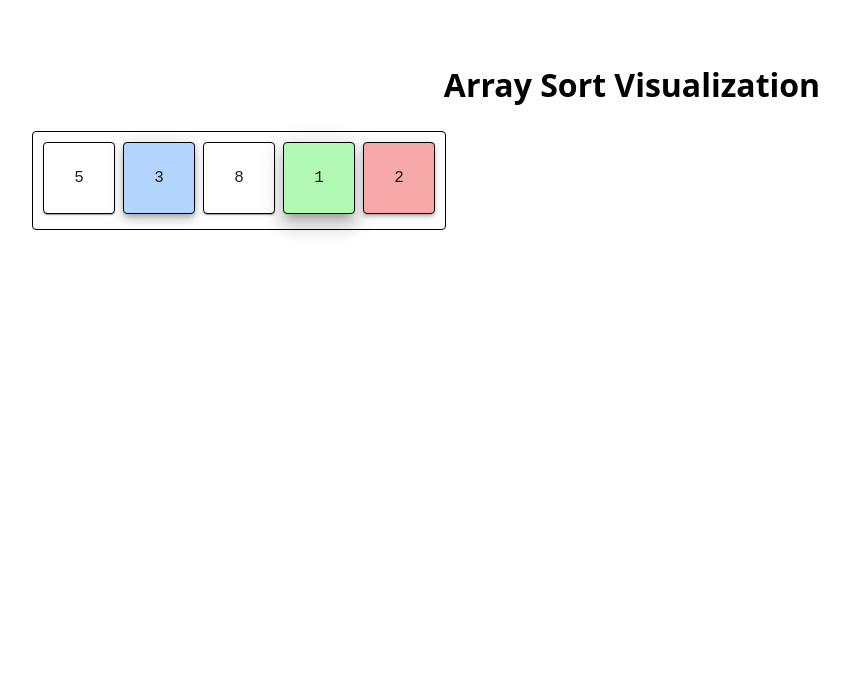
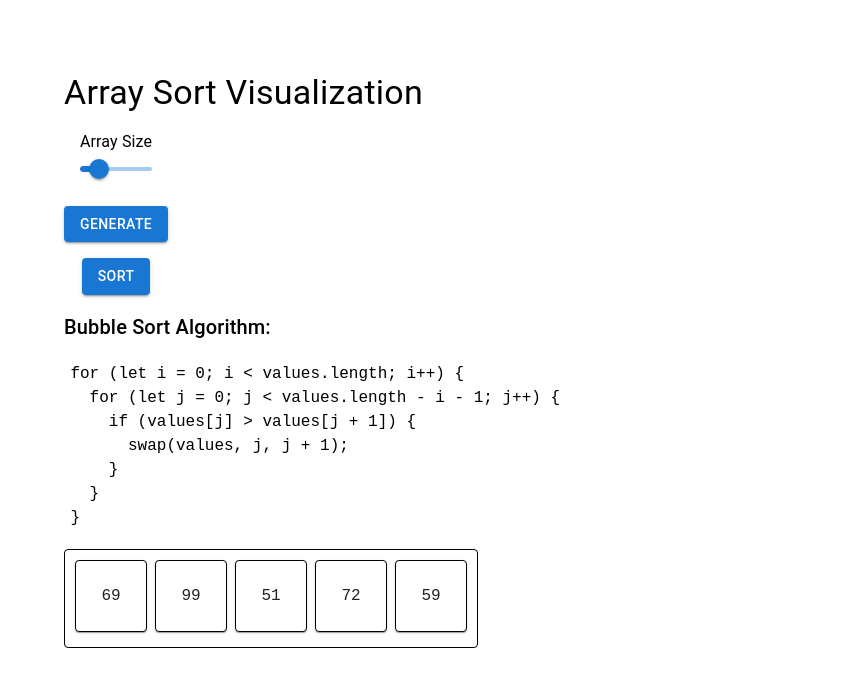
Before and after one commit to jcraver1021/nimbus-labs, a React (Vite) app in the folder app/compsci/: page /algorithms/sort in a window 1280 px wide. Shown: the top 686 px of the page, without its empty margins (8-857 px from the left). Built offline with nearby package versions, Linux system fonts and the light colour scheme.

Commit message:
Adds basic sort visualization (#6)
* Adds basic sort visualization

* fix build

```diff
--- a/app/compsci/src/index.css
+++ b/app/compsci/src/index.css
@@ -28,3 +28,15 @@
   justify-content: center;
   text-align: center;
 }
+
+/* Code display styles */
+
+.code {
+  font-family: 'Source Code Pro', monospace;
+  display: flex;
+  align-items: flex-start;
+  justify-content: center;
+  text-align: left;
+  padding: 0.2em 0.4em;
+  border-radius: 4px;
+}
--- a/app/compsci/src/pages/sort/ArraySort.tsx
+++ b/app/compsci/src/pages/sort/ArraySort.tsx
@@ -1,20 +1,113 @@
+import {useState} from 'react';
+import {Box, Button, Slider, Stack, Typography} from '@mui/material';
+import {type Selection} from '../../common/selection';
 import Array from '../../components/array/Array';
 
+const minArraySize = 1;
+const maxArraySize = 16;
+const defaultArraySize = 5;
+
+function generateRandomArray(size: number): number[] {
+  const arr = [];
+  for (let i = 0; i < size; i++) {
+    arr.push(Math.floor(Math.random() * 100));
+  }
+  return arr;
+}
+
 function ArraySort() {
+  const [arraySize, setArraySize] = useState(defaultArraySize);
+  const [values, setValues] = useState(generateRandomArray(arraySize));
+  const [states, setStates] = useState<Map<number, Selection>>(new Map());
+  const [inTransition, setInTransition] = useState(false);
+
   return (
-    <div>
-      <h1>Array Sort Visualization</h1>
-      <Array
-        values={[5, 3, 8, 1, 2]}
-        states={
-          new Map([
-            [1, 'selected'],
-            [3, 'accepted'],
-            [4, 'rejected'],
-          ])
-        }
-      />
-    </div>
+    <Stack spacing={2} alignItems="flex-start" padding={4}>
+      <Typography variant="h4">Array Sort Visualization</Typography>
+      <Stack spacing={2} alignItems="center">
+        <Box>
+          <Typography>Array Size</Typography>
+          <Slider
+            disabled={inTransition}
+            defaultValue={arraySize}
+            min={minArraySize}
+            max={maxArraySize}
+            onChange={(_e, newValue) => setArraySize(newValue as number)}
+            valueLabelDisplay="auto"
+          />
+        </Box>
+        <Button
+          variant="contained"
+          disabled={inTransition}
+          onClick={() => setValues(generateRandomArray(arraySize))}
+        >
+          Generate
+        </Button>
+        <Button
+          variant="contained"
+          disabled={inTransition}
+          onClick={async () => {
+            setInTransition(true);
+            // Simple Bubble Sort Visualization
+            const arr = [...values];
+            for (let i = 0; i < arr.length; i++) {
+              for (let j = 0; j < arr.length - i - 1; j++) {
+                setStates(
+                  new Map([
+                    [j, 'selected'],
+                    [j + 1, 'selected'],
+                  ])
+                );
+                await new Promise(resolve => setTimeout(resolve, 300));
+                if (arr[j] > arr[j + 1]) {
+                  setStates(
+                    new Map([
+                      [j, 'accepted'],
+                      [j + 1, 'rejected'],
+                    ])
+                  );
+                  await new Promise(resolve => setTimeout(resolve, 300));
+                  const temp = arr[j];
+                  arr[j] = arr[j + 1];
+                  arr[j + 1] = temp;
+                  setValues([...arr]);
+                  await new Promise(resolve => setTimeout(resolve, 300));
+                } else {
+                  setStates(
+                    new Map([
+                      [j, 'rejected'],
+                      [j + 1, 'accepted'],
+                    ])
+                  );
+                  await new Promise(resolve => setTimeout(resolve, 300));
+                }
+                setStates(new Map());
+              }
+            }
+            setInTransition(false);
+          }}
+        >
+          Sort
+        </Button>
+      </Stack>
+      <Typography variant="h6">Bubble Sort Algorithm:</Typography>
+      <p className="code">
+        for (let i = 0; i &lt; values.length; i++) {'{'}
+        <br />
+        &nbsp;&nbsp;for (let j = 0; j &lt; values.length - i - 1; j++) {'{'}
+        <br />
+        &nbsp;&nbsp;&nbsp;&nbsp;if (values[j] &gt; values[j + 1]) {'{'}
+        <br />
+        &nbsp;&nbsp;&nbsp;&nbsp;&nbsp;&nbsp;swap(values, j, j + 1);
+        <br />
+        &nbsp;&nbsp;&nbsp;&nbsp;{'}'}
+        <br />
+        &nbsp;&nbsp;{'}'}
+        <br />
+        {'}'}
+      </p>
+      <Array values={values} states={states} />
+    </Stack>
   );
 }
 
```
